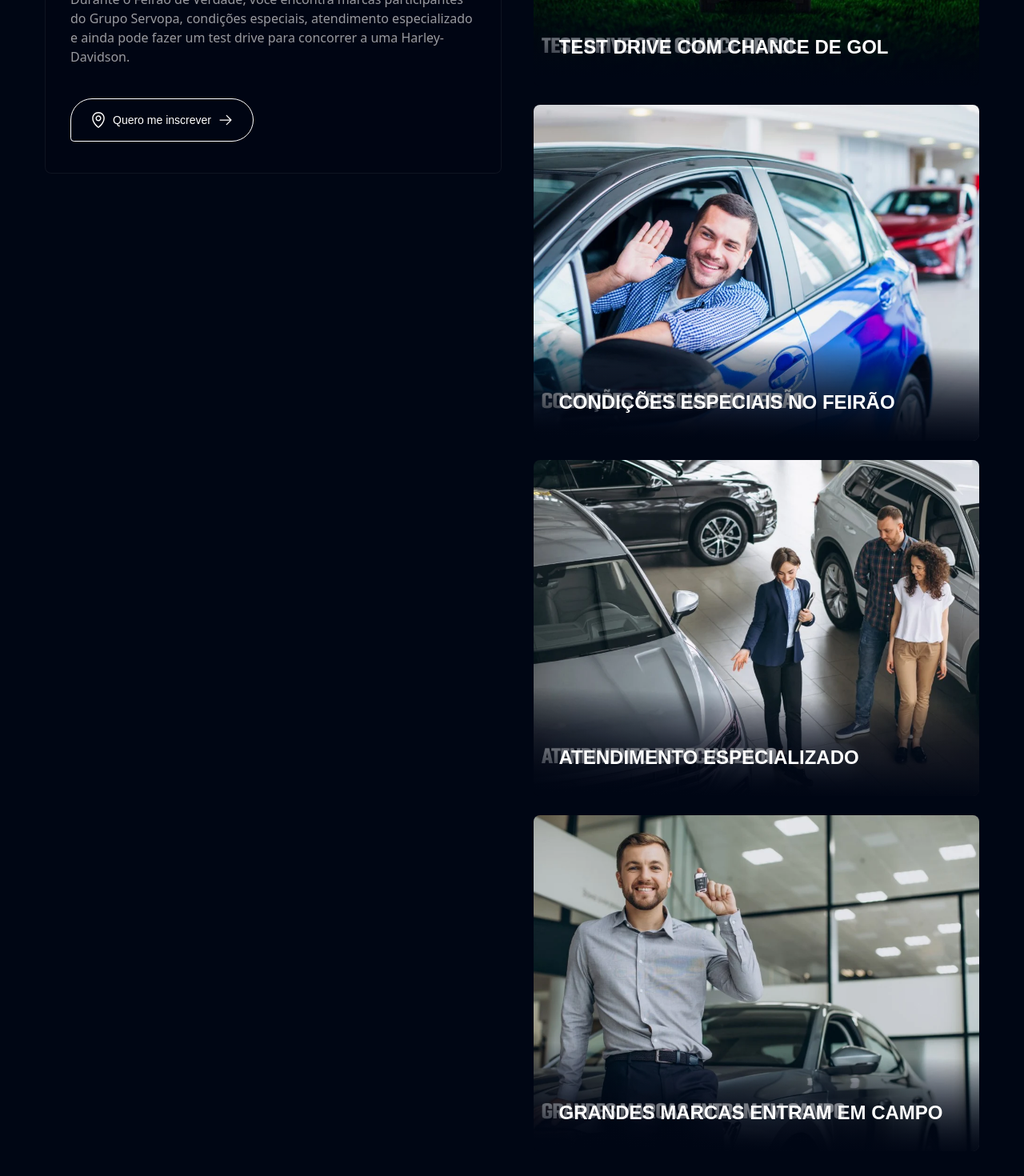
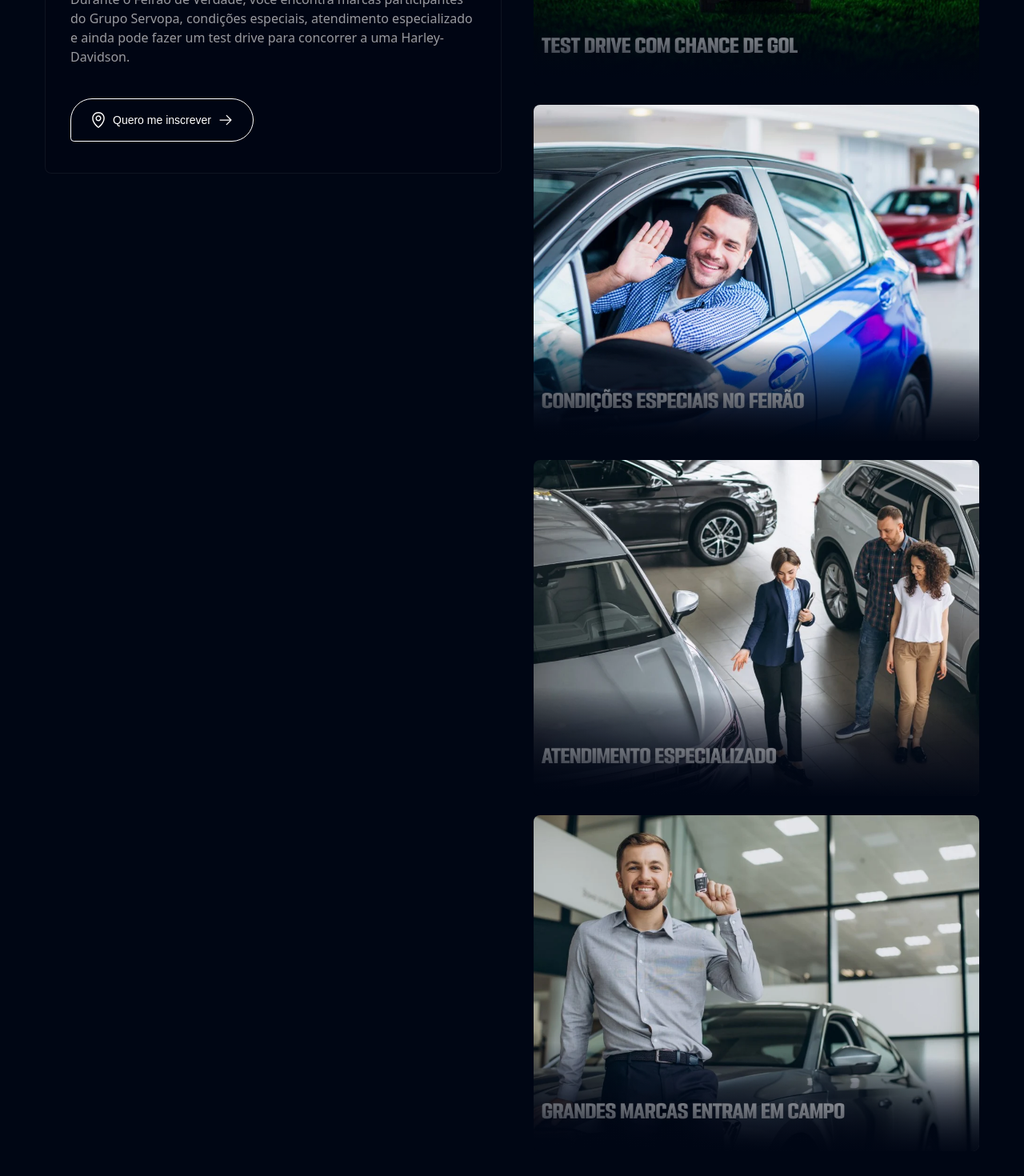
Before and after one commit to domatech-developer/lp-feirao-servopa, a Next.js app: page / in a window 1280 px wide. Shown: the part 4060-5530 px from the top of the page at 80% size. Built offline with nearby package versions, Linux system fonts and the light colour scheme.

Commit message:
refactor(home): show campaign mosaic as image-only cards
Remove overlay titles from campaign cards so the section relies on
artwork sizing instead of duplicated copy.

```diff
--- a/src/screens/Home/modules/CampaignSection.tsx
+++ b/src/screens/Home/modules/CampaignSection.tsx
@@ -10,19 +10,15 @@
 
 const cards = [
   {
-    title: "Test drive com chance de gol",
     image: cardOne,
   },
   {
-    title: "Condições especiais no Feirão",
     image: cardTwo,
   },
   {
-    title: "Atendimento especializado",
     image: cardThree,
   },
   {
-    title: "Grandes marcas ENTRAM EM CAMPO",
     image: cardFour,
   },
 ];
@@ -55,10 +51,9 @@
         <div className="home-campaign__mosaic">
           <div className="home-campaign__cards">
             {cards.map((card) => (
-              <article key={card.title} className="home-campaign__card">
+              <article className="home-campaign__card">
                 <img src={card.image} alt="" className="home-campaign__card-image" />
                 <div className="home-campaign__card-overlay" aria-hidden />
-                <h3 className="home-campaign__card-title">{card.title}</h3>
               </article>
             ))}
           </div>
```
